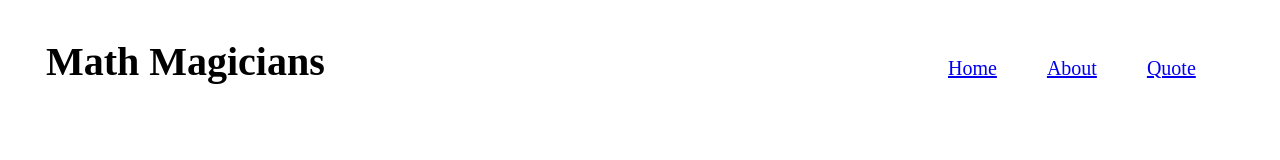
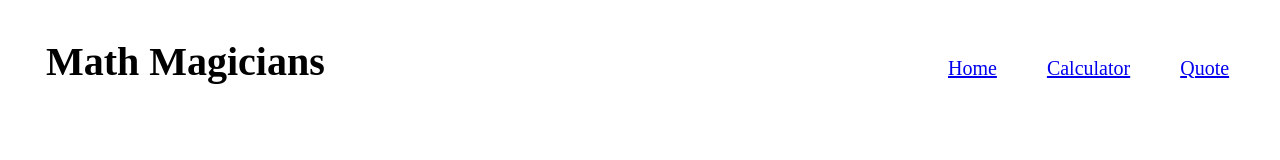
Before and after one commit to dialite/math-magic-react-setup, a React (Create React App) app: page /calculator in a window 1280 px wide. Shown: the top 160 px of the page. Built offline with nearby package versions, Linux system fonts and the light colour scheme.

Commit message:
Effect feedback review

```diff
--- a/src/components/nav.js
+++ b/src/components/nav.js
@@ -14,7 +14,7 @@ const Header = () => (
         </li>
         <li className="link-item">
           <NavLink to="/calculator">
-            About
+            Calculator
           </NavLink>
         </li>
         <li className="link-item">
--- a/src/pages/calculator.js
+++ b/src/pages/calculator.js
@@ -1,6 +1,6 @@
 import React, { useState } from 'react';
 // eslint-disable-next-line import/extensions
-import calculate from '../Logic/calculate.js';
+import calculate from '../Logic/calculate';
 import '../modules-css/calculator.css';
 
 const Calculator = () => {
```
